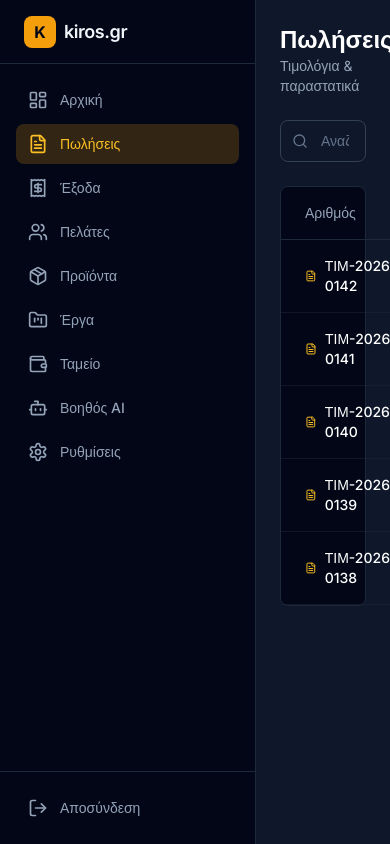
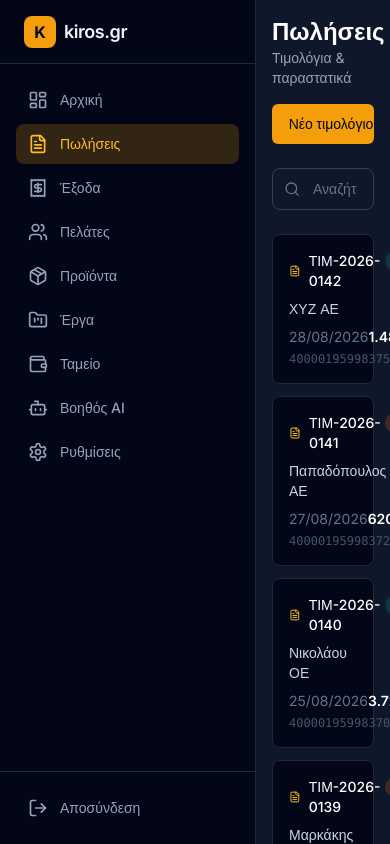
Before and after one commit to mariopietri2-maker/business-dashboard-erp, a Next.js app: page /sales in a window 390 px wide. Built offline with nearby package versions, Linux system fonts and the light colour scheme.

Commit message:
Update Sales page: link to new invoice form + mobile card layout

```diff
--- a/app/sales/page.tsx
+++ b/app/sales/page.tsx
@@ -1,6 +1,7 @@
 "use client";
 
-import { Card, CardContent, CardHeader, CardTitle } from "@/components/ui/card";
+import Link from "next/link";
+import { Card, CardContent } from "@/components/ui/card";
 import { Button } from "@/components/ui/button";
 import { formatCurrency } from "@/lib/utils";
 import { Plus, Search, FileText } from "lucide-react";
@@ -15,29 +16,61 @@ const invoices = [
 
 export default function SalesPage() {
   return (
-    <div className="p-6 space-y-6">
-      <div className="flex items-center justify-between">
+    <div className="p-4 md:p-6 space-y-6">
+      <div className="flex flex-col gap-4 sm:flex-row sm:items-center sm:justify-between">
         <div>
           <h1 className="text-2xl font-bold text-white">Πωλήσεις</h1>
           <p className="text-sm text-slate-400">Τιμολόγια & παραστατικά</p>
         </div>
-        <Button className="bg-amber-500 text-slate-950 hover:bg-amber-400">
+        <Link href="/sales/new">
+          <Button className="bg-amber-500 text-slate-950 hover:bg-amber-400 w-full sm:w-auto">
             <Plus className="mr-2 h-4 w-4" />
             Νέο τιμολόγιο
           </Button>
+        </Link>
       </div>
 
-      <div className="flex gap-3">
-        <div className="relative flex-1">
+      <div className="relative">
         <Search className="absolute left-3 top-1/2 h-4 w-4 -translate-y-1/2 text-slate-500" />
         <input
           placeholder="Αναζήτηση πελάτη, αριθμού, MARK..."
           className="w-full rounded-lg border border-slate-700 bg-slate-900 py-2.5 pl-10 pr-4 text-sm text-white placeholder:text-slate-500 focus:border-amber-500 focus:outline-none"
         />
       </div>
+
+      {/* Mobile cards */}
+      <div className="space-y-3 md:hidden">
+        {invoices.map((inv) => (
+          <Card key={inv.id} className="border-slate-800 bg-slate-950">
+            <CardContent className="p-4">
+              <div className="flex items-start justify-between">
+                <div className="flex items-center gap-2">
+                  <FileText className="h-4 w-4 text-amber-400" />
+                  <span className="font-medium text-white text-sm">{inv.id}</span>
+                </div>
+                <span
+                  className={`inline-flex rounded-full px-2 py-0.5 text-xs font-medium ${
+                    inv.status === "Εξοφλημένο"
+                      ? "bg-emerald-500/20 text-emerald-400"
+                      : "bg-orange-500/20 text-orange-400"
+                  }`}
+                >
+                  {inv.status}
+                </span>
+              </div>
+              <p className="mt-2 text-sm text-slate-300">{inv.customer}</p>
+              <div className="mt-2 flex justify-between text-sm">
+                <span className="text-slate-500">{inv.date}</span>
+                <span className="font-semibold text-white">{formatCurrency(inv.amount)}</span>
+              </div>
+              <p className="mt-1 font-mono text-xs text-slate-600">{inv.mark}</p>
+            </CardContent>
+          </Card>
+        ))}
       </div>
 
-      <Card className="border-slate-800 bg-slate-950">
+      {/* Desktop table */}
+      <Card className="border-slate-800 bg-slate-950 hidden md:block">
         <CardContent className="p-0">
           <table className="w-full text-sm">
             <thead>
@@ -56,9 +89,11 @@ export default function SalesPage() {
                   key={inv.id}
                   className="border-b border-slate-800/50 hover:bg-slate-900/50"
                 >
-                  <td className="px-6 py-4 font-medium text-white flex items-center gap-2">
+                  <td className="px-6 py-4 font-medium text-white">
+                    <div className="flex items-center gap-2">
                       <FileText className="h-4 w-4 text-amber-400" />
                       {inv.id}
+                    </div>
                   </td>
                   <td className="px-6 py-4 text-slate-300">{inv.customer}</td>
                   <td className="px-6 py-4 text-slate-400">{inv.date}</td>
```
Lines whose indentation alone changed are shown as unchanged.
